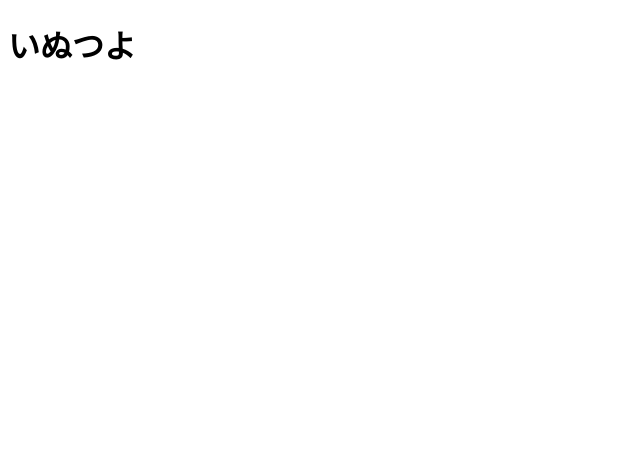
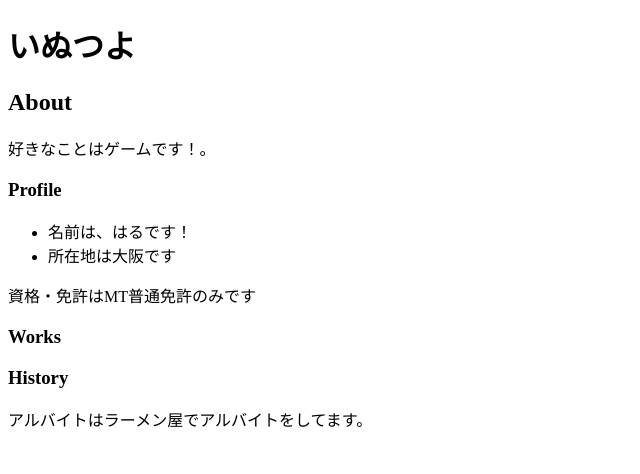
Before and after one commit to inuhatuy01yo-commits/inuhatuy01yo.github.io, a plain HTML site: page index.html in a window 1280 px wide. Shown: the whole page, without its empty margins (0-640 px from the left). Drawn offline with Linux system fonts and the light colour scheme.

Commit message:
HTML のひな形を作成

```diff
--- a/index.html
+++ b/index.html
@@ -9,3 +9,22 @@
     <h1>いぬつよ</h1>
   </body>
 </html>
+
+    <h2>About</h2>
+    <p>
+      好きなことはゲームです！。<br>
+    </p>
+
+    <h3>Profile</h3>
+    <ul>
+      <li>名前は、はるです！</li>
+      <li>所在地は大阪です</li>
+      </ul>
+
+    <th>資格・免許はMT普通免許のみです</th>
+    <h3>Works</h3>
+<h3>History</h3>
+    <p>アルバイトはラーメン屋でアルバイトをしてます。</p>
+    <table>
+      <tr>
+        </html>
```
